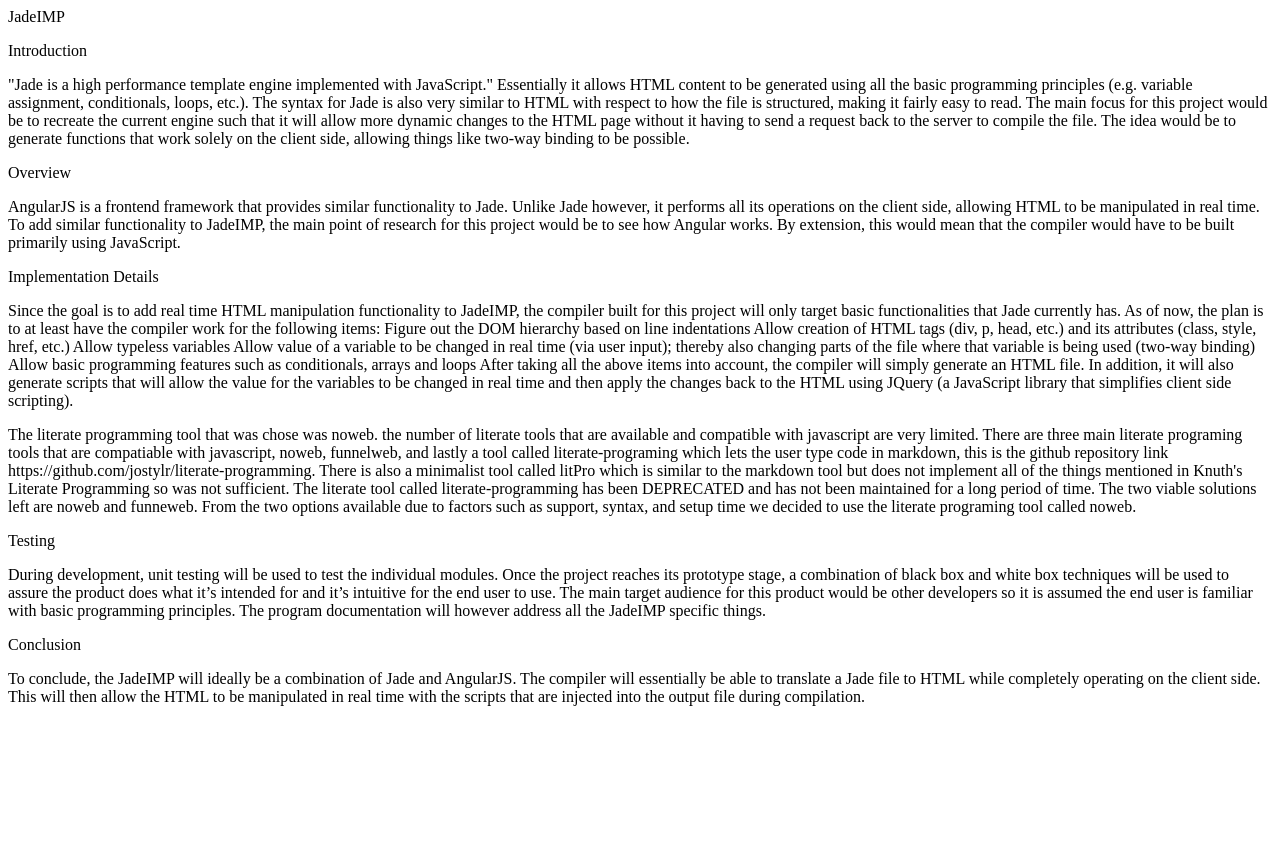
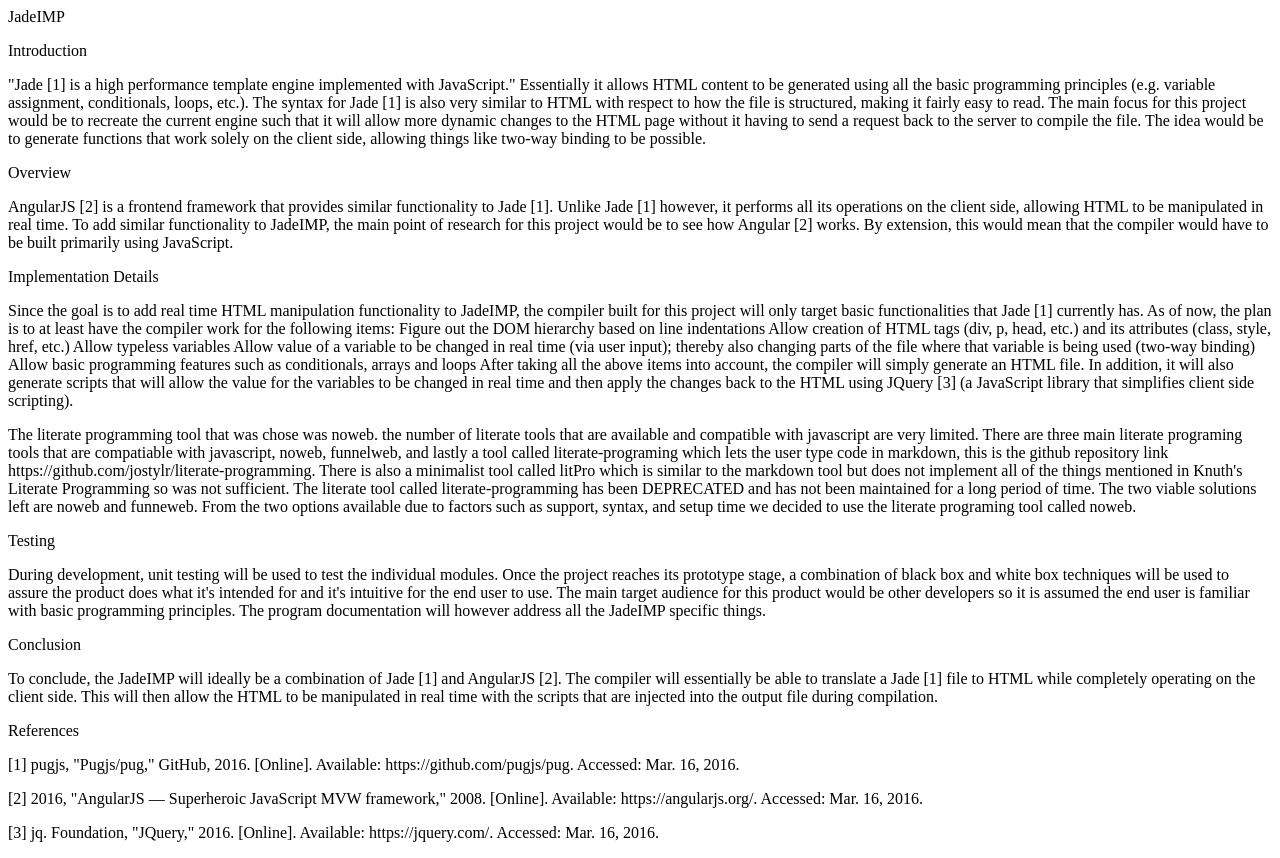
Before and after one commit to AhmedAKhan/JadeIMP, a plain HTML site: page main.html in a window 1280 px wide. Before the commit the page ends 800 px from the top, so only its background shows below. Drawn offline with Linux system fonts and the light colour scheme.

Commit message:
added references

```diff
--- a/main.html
+++ b/main.html
@@ -3,32 +3,34 @@
 <p>
 <a name="NWD1Xx3lK-2">Introduction</a>
 <p>
-<a name="NWD1Xx3lK-3">&quot;</a>Jade is a high performance template engine implemented with JavaScript.&quot; Essentially it allows HTML content to be generated using all the basic programming principles (e.g. variable assignment, conditionals, loops, etc.). The syntax for Jade is also very similar to HTML with respect to how the file is structured, making it fairly easy to read. The main focus for this project would be to recreate the current engine such that it will allow more dynamic changes to the HTML page without it having to send a request back to the server to compile the file. The idea would be to generate functions that work solely on the client side, allowing things like two-way binding to be possible.
+<a name="NWD1Xx3lK-3">&quot;</a>Jade [1] is a high performance template engine implemented with JavaScript.&quot; Essentially it allows HTML content to be generated using all the basic programming principles (e.g. variable assignment, conditionals, loops, etc.). The syntax for Jade [1] is also very similar to HTML with respect to how the file is structured, making it fairly easy to read. The main focus for this project would be to recreate the current engine such that it will allow more dynamic changes to the HTML page without it having to send a request back to the server to compile the file. The idea would be to generate functions that work solely on the client side, allowing things like two-way binding to be possible.
 <p>
 <a name="NWD1Xx3lK-4">Overview</a>
-<p><a name="NWD1Xx3lK-5">AngularJS is a frontend framework that provides similar functionality to Jade. Unlike Jade however, it performs all its operations on the client side, allowing HTML to be manipulated in real time. To add similar functionality to JadeIMP, the main point of research for this project would be to see how Angular works. By extension, this would mean that the compiler would have to be built primarily using JavaScript.</a>
+<p><a name="NWD1Xx3lK-5">AngularJS [2] is a frontend framework that provides similar functionality to Jade [1]. Unlike Jade [1] however, it performs all its operations on the client side, allowing HTML to be manipulated in real time. To add similar functionality to JadeIMP, the main point of research for this project would be to see how Angular [2] works. By extension, this would mean that the compiler would have to be built primarily using JavaScript.</a>
 <p>
 <a name="NWD1Xx3lK-6">Implementation Details</a>
-<p><a name="NWD1Xx3lK-7">Since the goal is to add real time HTML manipulation functionality to JadeIMP, the compiler built for this project will only target basic functionalities that Jade currently has. As of now, the plan is to at least have the compiler work for the following items:</a>
+<p><a name="NWD1Xx3lK-7">Since the goal is to add real time HTML manipulation functionality to JadeIMP, the compiler built for this project will only target basic functionalities that Jade [1] currently has. As of now, the plan is to at least have the compiler work for the following items:</a>
 Figure out the DOM hierarchy based on line indentations
 Allow creation of HTML tags (div, p, head, etc.) and its attributes (class, style, href, etc.)
 Allow typeless variables
 Allow value of a variable to be changed in real time (via user input); thereby also changing parts of the file where that variable is being used (two-way binding)
 Allow basic programming features such as conditionals, arrays and loops
-After taking all the above items into account, the compiler will simply generate an HTML file. In addition, it will also generate scripts that will allow the value for the variables to be changed in real time and then apply the changes back to the HTML using JQuery (a JavaScript library that simplifies client side scripting).
+After taking all the above items into account, the compiler will simply generate an HTML file. In addition, it will also generate scripts that will allow the value for the variables to be changed in real time and then apply the changes back to the HTML using JQuery [3] (a JavaScript library that simplifies client side scripting).
 <p>
 <a name="NWD1Xx3lK-8">The literate programming tool that was chose was noweb. the number of literate tools that are available and compatible with javascript are very limited. There are three main literate programing tools that are compatiable with javascript, noweb, funnelweb, and lastly a tool called literate-programing which lets the user type code in markdown, this is the github repository link https://github.com/jostylr/literate-programming. There is also a minimalist tool called litPro which is similar to the markdown tool but does not implement all of the things mentioned in Knuth's Literate Programming so was not sufficient. The literate tool called literate-programming has been DEPRECATED and has not been maintained for a long period of time. The two viable solutions left are noweb and funneweb. From the two options available due to factors such as support, syntax, and setup time we decided to use the literate programing tool called noweb.</a>
 <p>
 
 <a name="NWD1Xx3lK-9">Testing</a>
-<p><a name="NWD1Xx3lK-A">During development, unit testing will be used to test the individual modules. Once the project reaches its prototype stage, a combination of black box and white box techniques will be used to assure the product does what it’s intended for and it’s intuitive for the end user to use. The main target audience for this product would be other developers so it is assumed the end user is familiar with basic programming principles. The program documentation will however address all the JadeIMP specific things.</a>
+<p><a name="NWD1Xx3lK-A">During development, unit testing will be used to test the individual modules. Once the project reaches its prototype stage, a combination of black box and white box techniques will be used to assure the product does what it's intended for and it's intuitive for the end user to use. The main target audience for this product would be other developers so it is assumed the end user is familiar with basic programming principles. The program documentation will however address all the JadeIMP specific things.</a>
 <p>
 <a name="NWD1Xx3lK-B">Conclusion</a>
-<p><a name="NWD1Xx3lK-C">To conclude, the JadeIMP will ideally be a combination of Jade and AngularJS. The compiler will essentially be able to translate a Jade file to HTML while completely operating on the client side. This will then allow the HTML to be manipulated in real time with the scripts that are injected into the output file during compilation.</a>
+<p><a name="NWD1Xx3lK-C">To conclude, the JadeIMP will ideally be a combination of Jade [1] and AngularJS [2]. The compiler will essentially be able to translate a Jade [1] file to HTML while completely operating on the client side. This will then allow the HTML to be manipulated in real time with the scripts that are injected into the output file during compilation.</a>
 <p>
-
-
-
+<a name="NWD1Xx3lK-D">References</a>
+<p><a name="NWD1Xx3lK-E">[1]   pugjs, &quot;Pugjs/pug,&quot; GitHub, 2016. [Online]. Available: https://github.com/pugjs/pug. Accessed: Mar. 16, 2016.</a>
+<p><a name="NWD1Xx3lK-F">[2]   2016, &quot;AngularJS — Superheroic JavaScript MVW framework,&quot; 2008. [Online]. Available: https://angularjs.org/. Accessed: Mar. 16, 2016.</a>
+<p><a name="NWD1Xx3lK-G">[3]   jq. Foundation, &quot;JQuery,&quot; 2016. [Online]. Available: https://jquery.com/. Accessed: Mar. 16, 2016.</a>
+<p>
 
 <ul>
 </ul>
```
Also changed, not shown: 1 other file.
